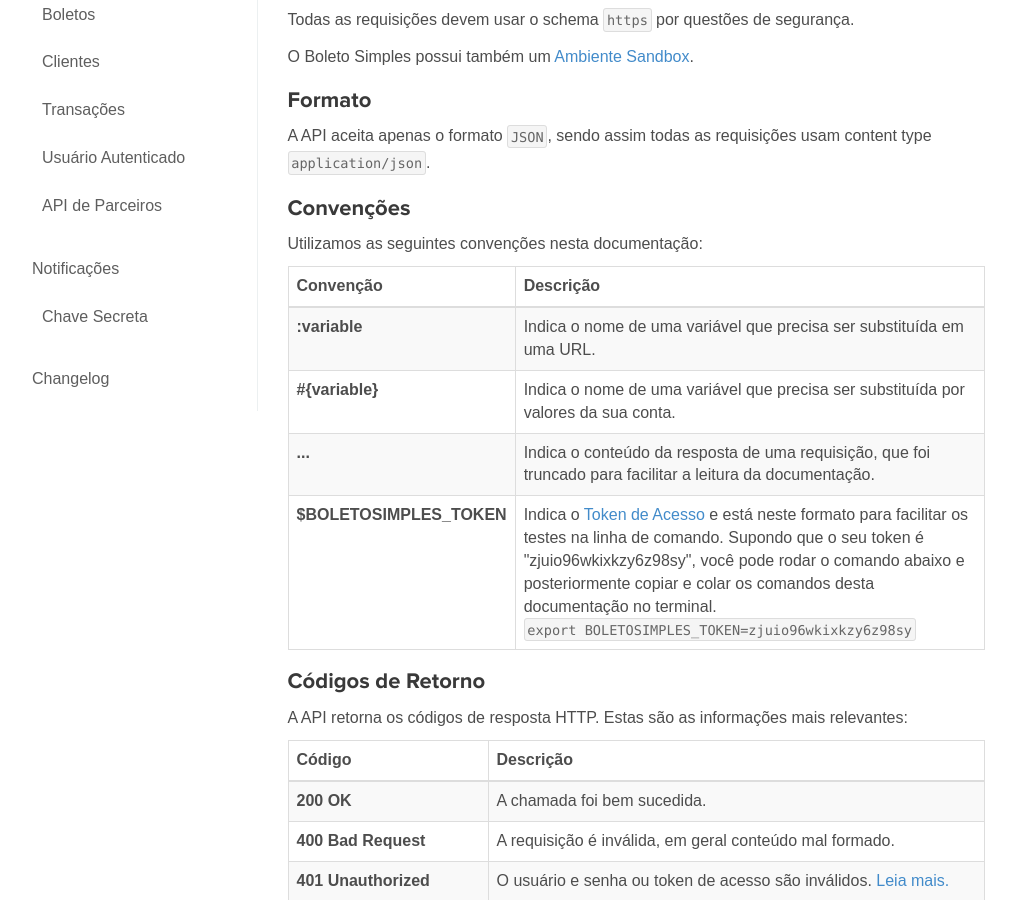
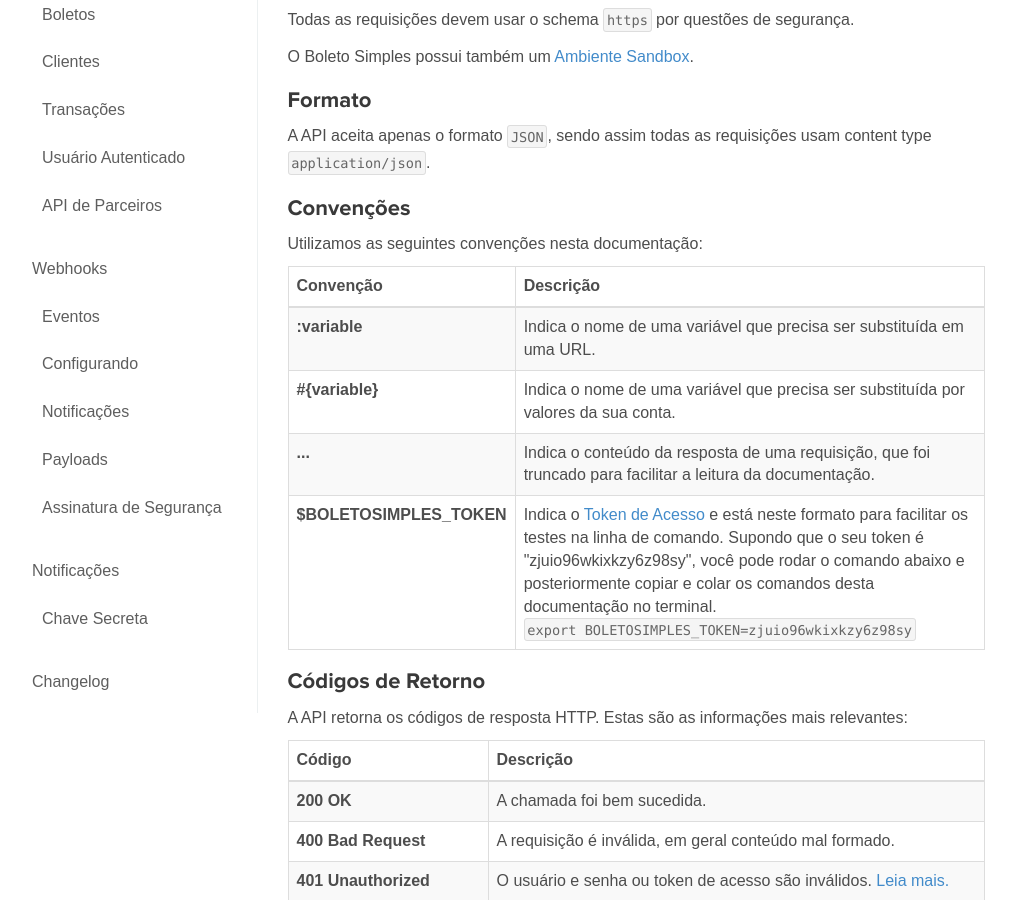
Before and after one commit to BoletoSimples/boletosimples-docs, a Jekyll site: the page built from index.md, in a window 1280 px wide and 900 px high, scrolled down 710 px. Shown: the whole window, without its empty margins (135-1151 px from the left). Built offline with Jekyll 4.4.1, drawn with Linux system fonts in a browser that asks for light colours.

Commit message:
uncomment webhooks documentation

```diff
--- a/_includes/sidemenu.html
+++ b/_includes/sidemenu.html
@@ -43,7 +43,7 @@
       </li>
     </ul>
   </li>
-  <!--li class="submenu {% if page.url == '/notifications/' %}active{% endif %}">
+  <li class="submenu {% if page.url == '/notifications/' %}active{% endif %}">
     <a href="/webhooks" title="Webhooks">Webhooks</a>
     <ul class="nav">
       <li {% if page.url == '/webhooks/events/' %}class="active"{% endif %}>
@@ -62,7 +62,7 @@
         <a href="/webhooks/signature" title="Segurança do Webhook">Assinatura de Segurança</a>
       </li>
     </ul>
-  </li-->
+  </li>
   <li class="submenu {% if page.url == '/notifications/' %}active{% endif %}">
     <a href="/notifications" title="Notificações">Notificações</a>
     <ul class="nav">
```
